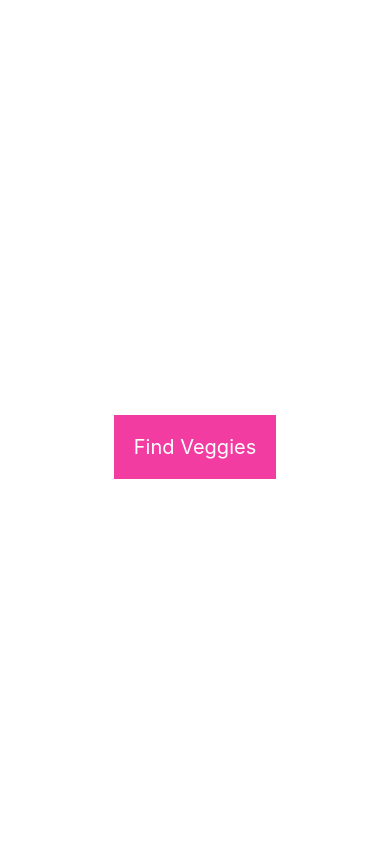
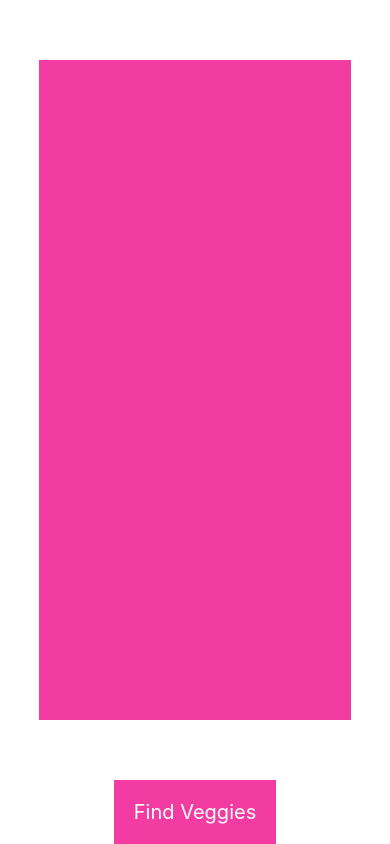
Before and after one commit to scampcoder/veggievenues, a React Native app: screen / in a window 390 px wide. Built offline with nearby package versions, Linux system fonts and the light colour scheme.

Commit message:
set up flatlist for restaurants

```diff
--- a/App.js
+++ b/App.js
@@ -55,12 +55,22 @@ handleRestaurantSearch = () => {
     .then(result => this.setState({restaurantList: result}))
 }
 
+
 render() {
+  const renderRestaurantItem = ({item}) => {
+    <Text>{item.name}</Text>
+  }
     return (
         <View style={styles.container}>
-            <TouchableOpacity >
-                <Text style={styles.search}>Find Veggies</Text>
-            </TouchableOpacity>
+          <FlatList
+            data={this.state.restaurantList.results}
+            keyExtractor={(item) => item.place_id}
+            renderItem={renderRestaurantItem}
+            style={styles.listName}
+          />
+          <TouchableOpacity>
+              <Text style={styles.search}>Find Veggies</Text>
+          </TouchableOpacity>
         </View>
     )
   }
@@ -74,11 +84,16 @@ container: {
     justifyContent: 'center',
 
 },
+listName: {
+  backgroundColor: '#F23CA1',
+  width: '80%',
+  margin: 60,
+  padding: 5
+},
 search: {
     backgroundColor: '#F23CA1',
     textAlign: 'center',
     padding: 20,
-    marginTop: 50,
     fontSize: 20,
     color: 'white'
 }
```
